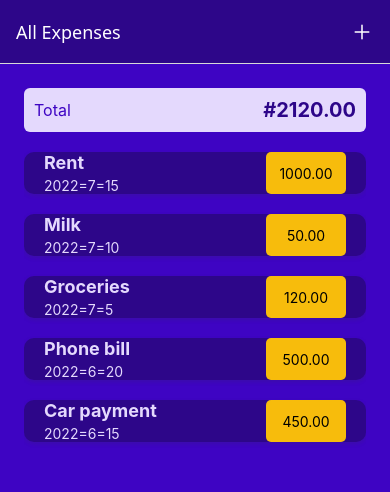
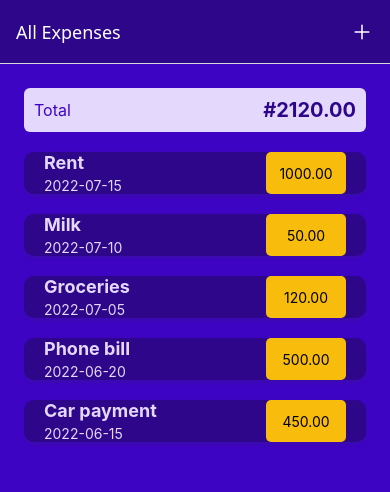
Before and after one commit to KayKay1992/React_Native_Course, a React Native app: screen /AllExpenses in a window 390 px wide. Shown: the top 492 px of the page. Built offline with nearby package versions, Linux system fonts and the light colour scheme.

Commit message:
setting and using Default values

```diff
--- a/components/manageExpense/ExpenseForm.js
+++ b/components/manageExpense/ExpenseForm.js
@@ -4,11 +4,11 @@ import { useState } from "react";
 import Button from "../UI/Button";
 
 
-export default function ExpenseForm({submitButtonLabel, onCancel, onSubmit,}) {
+export default function ExpenseForm({submitButtonLabel, onCancel, onSubmit, defaultValues}) {
     const [inputValue, setInputValue] = useState({
-        amount: '',
-        date: '',
-        title: ''
+        amount: defaultValues ? defaultValues.amount.toString() : '',
+        date:  defaultValues ? defaultValues.date.toISOString().slice(0, 10) : '',
+        title:  defaultValues ? defaultValues.title : ''
     })
 
     function inputChangeHandler(inputIdentifier, enteredValue){
--- a/screens/ManageExpenses.js
+++ b/screens/ManageExpenses.js
@@ -13,6 +13,8 @@ export default function ManageExpenses({route, navigation}) {
   // Implement logic to fetch expense data and handle editing or creating a new expense based on edittedExpenseId.
   // (!!) is used to convert value into boolean
   const isEditing = !!edittedExpenseId
+
+  const selectedExpense = expensesCtx.expenses.find(expense => expense.id === edittedExpenseId);
 
   useLayoutEffect(() => {
     navigation.setOptions({
@@ -44,7 +46,7 @@ export default function ManageExpenses({route, navigation}) {
 
   return (
     <View style={styles.container}>
-      <ExpenseForm submitButtonLabel={isEditing? 'Update' : 'Add'} onCancel={cancelHandler} onSubmit={confirmHandler}/>
+      <ExpenseForm submitButtonLabel={isEditing? 'Update' : 'Add'} onCancel={cancelHandler} onSubmit={confirmHandler} defaultValues={selectedExpense}/>
       {/* Adding buttons closing d modals without editing, closing the modal after editing and deleting */}
 
       {isEditing &&
--- a/util/date.js
+++ b/util/date.js
@@ -1,9 +1,7 @@
 
 
 export default function getFormattedDate(date) {
-  return (
-   `${date.getFullYear()}=${date.getMonth() + 1}=${date.getDate()}`
-  )
+  return date.toISOString().slice(0, 10)
 }
 
 export function getDateMinusDays(date, days) {
```
